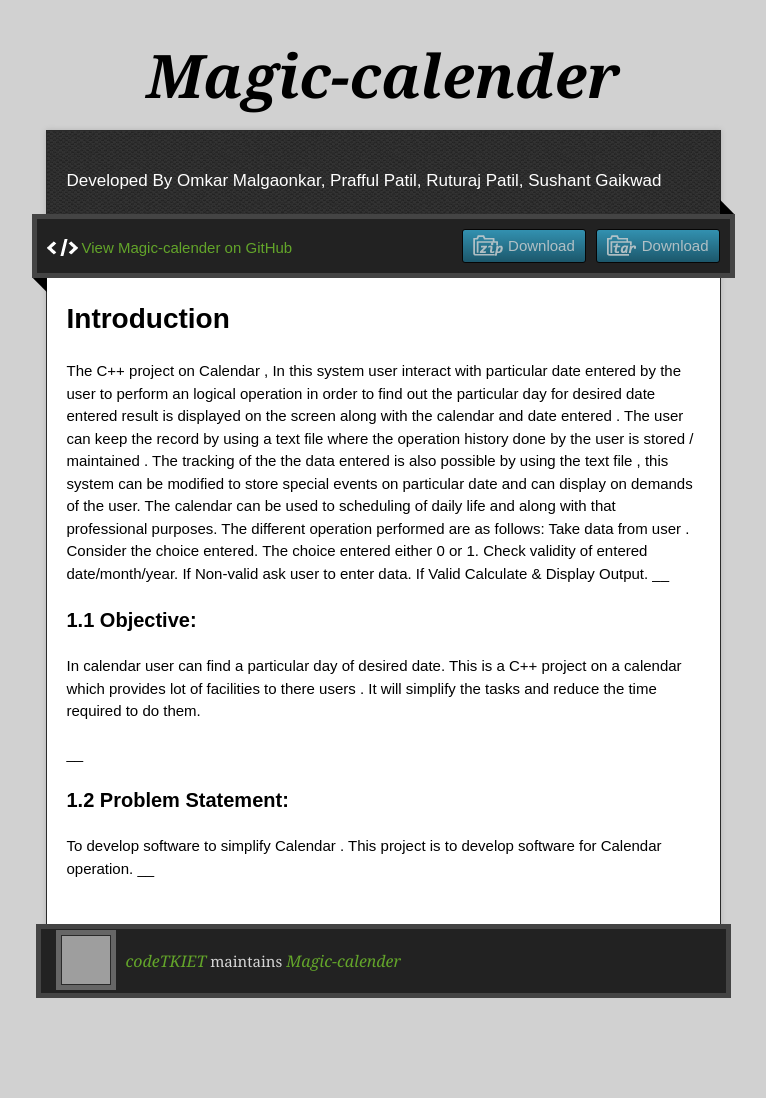
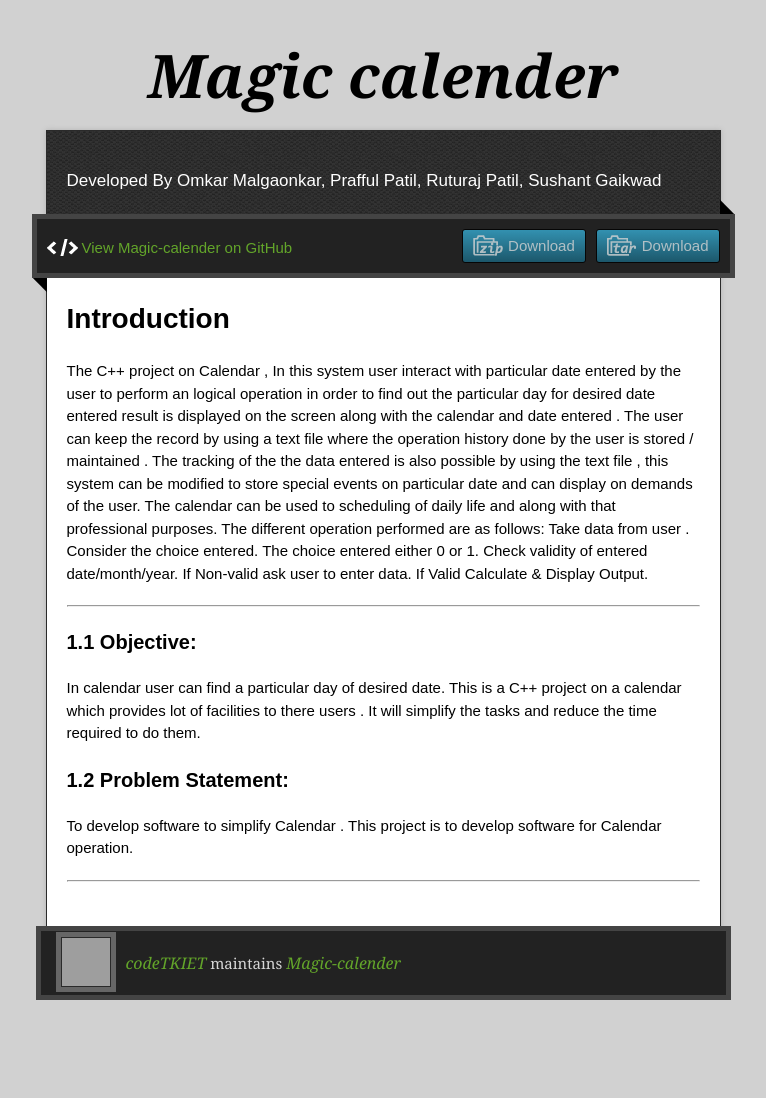
Before and after one commit to codeTKIET/magic-calender, a plain HTML site: page index.html in a window 1280 px wide. Shown: the whole page, without its empty margins (257-1023 px from the left). Drawn offline with nearby package versions, Linux system fonts and the light colour scheme; grey boxes are pictures that could not be loaded.

Commit message:
Update index.html

```diff
--- a/index.html
+++ b/index.html
@@ -1,6 +1,4 @@
 <!doctype html>
-<!-- The Time Machine GitHub pages theme was designed and developed by Jon Rohan, on Feb 7, 2012. -->
-<!-- Follow him for fun. http://twitter.com/jonrohan. Tail his code on https://github.com/jonrohan -->
 <html>
 <head>
   <meta charset="utf-8">
@@ -11,7 +9,7 @@
   <script type="text/javascript" src="https://ajax.googleapis.com/ajax/libs/jquery/1.7.1/jquery.min.js"></script>
   <script type="text/javascript" src="javascripts/script.js"></script>
 
-  <title>Magic-calender</title>
+  <title>Magic calender</title>
   <meta name="description" content="Developed By Omkar Malgaonkar, Prafful Patil, Ruturaj Patil, Sushant Gaikwad">
 
   <meta name="viewport" content="width=device-width,initial-scale=1">
@@ -22,7 +20,7 @@
 
   <div class="wrapper">
     <header>
-      <h1 class="title">Magic-calender</h1>
+      <h1 class="title">Magic calender</h1>
     </header>
     <div id="container">
       <p class="tagline">Developed By Omkar Malgaonkar, Prafful Patil, Ruturaj Patil, Sushant Gaikwad</p>
@@ -50,22 +48,22 @@ The choice entered either 0 or 1.
 Check validity of entered date/month/year.
 If Non-valid ask user to enter data.
 If Valid Calculate &amp; Display Output.
-__</p>
+<hr></p>
 
 <h3>
 <a id="11-objective" class="anchor" href="#11-objective" aria-hidden="true"><span aria-hidden="true" class="octicon octicon-link"></span></a>1.1 Objective:</h3>
 
 <p>In calendar user can find a particular day of desired date.
 This is a C++ project on a calendar which provides  lot of facilities to there users .
-It will simplify the tasks and reduce the time required to do them.</p>
+It will simplify the tasks and reduce the time required to do them.
+<hr</p>
 
-<p>__</p>
 
 <h3>
 <a id="12-problem-statement" class="anchor" href="#12-problem-statement" aria-hidden="true"><span aria-hidden="true" class="octicon octicon-link"></span></a>1.2 Problem Statement:</h3>
 
 <p>To develop software  to simplify Calendar . This project is to develop software for Calendar operation.
-__</p>
+<hr></p>
         </article>
       </div>
     </div>
```
